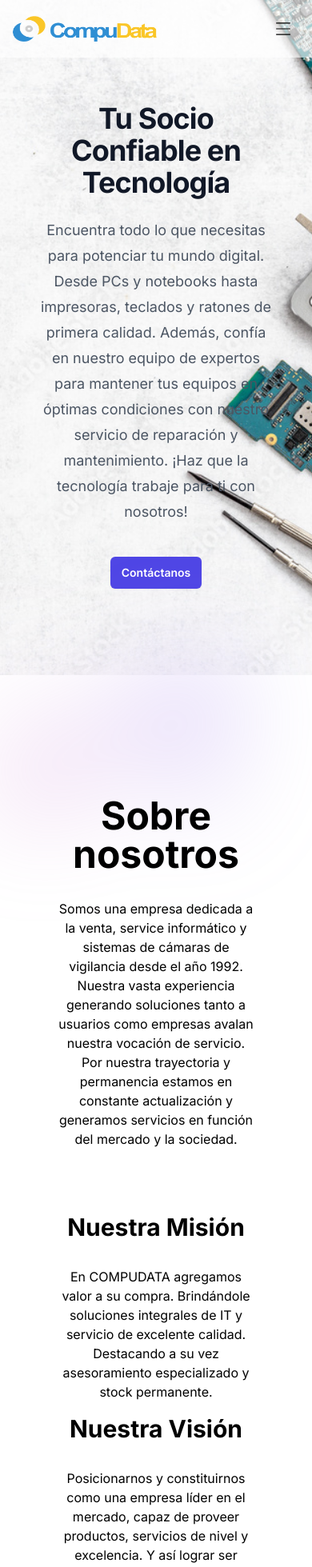
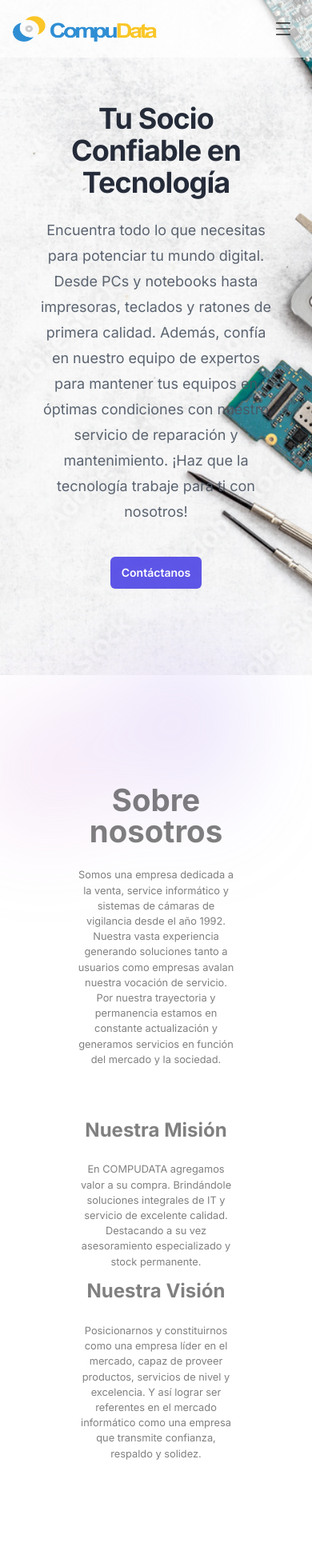
Before and after one commit to mauriciomartinez19/compudata, a Next.js app: page / in a window 390 px wide. Shown: the top 1959 px of the page at 80% size. Built offline with nearby package versions, Linux system fonts and the light colour scheme.

Commit message:
Concept animations landing page

```diff
--- a/src/app/ui/components/Navbar.tsx
+++ b/src/app/ui/components/Navbar.tsx
@@ -7,7 +7,7 @@ const Navbar = () => {
   const [isOpen, setIsOpen] = useState(false);
   const isHidden = isOpen ? "block" : "hidden";
   return (
-    <nav className="fixed border-gray-200 w-dvw z-10">
+    <nav className="fixed border-gray-200 w-dvw z-10 bg-white">
       <div className="max-w-screen-xl flex flex-wrap items-center justify-between mx-auto p-4">
         <div className="flex items-center">
           <Image
--- a/src/app/ui/globals.css
+++ b/src/app/ui/globals.css
@@ -44,3 +44,113 @@ nav {
     background-color: rgb(255 255 255);
   }
 }
+
+.fade-out {
+  animation: fade-out linear;
+  animation-timeline: view();
+  animation-range: exit -200px;
+}
+
+@keyframes fade-out {
+  from {
+    opacity: 1;
+  }
+  to {
+    opacity: 0;
+  }
+}
+
+.come-in {
+  animation: come-in;
+  animation-timeline: scroll();
+  animation-duration: 1ms;
+  animation-range-start: 0;
+}
+
+@keyframes come-in {
+  0% {
+    transform: translate(0, -150px);
+    opacity: 0.5;
+    scale: .8;
+  }
+  100% {
+    transform: translate(0px, 0px);
+    opacity: 1;
+    scale: 1;
+  }
+}
+
+
+/* .fall p{
+  transform: translateY(-50vh);
+  animation: fall 2s forwards;
+  opacity: 0.3;
+  --baseTime: 0.2s;
+}
+
+.fall div:nth-child(1) {
+  --baseDelay: 0s;
+}
+.fall div:nth-child(2) {
+  --baseDelay: 1.6s;
+}
+.fall div:nth-child(3) {
+  --baseDelay: 3.8s;
+}
+
+.fall p:nth-child(1) {
+  animation-delay: calc(var(--baseTime) * 1 + var(--baseDelay));
+}
+.fall p:nth-child(2) {
+  animation-delay: calc(var(--baseTime) * 2 + var(--baseDelay));
+}
+.fall p:nth-child(3) {
+  animation-delay: calc(var(--baseTime) * 3 + var(--baseDelay));
+}
+.fall p:nth-child(4) {
+  animation-delay: calc(var(--baseTime) * 4 + var(--baseDelay));
+}
+.fall p:nth-child(5) {
+  animation-delay: calc(var(--baseTime) * 5 + var(--baseDelay));
+}
+.fall p:nth-child(6) {
+  animation-delay: calc(var(--baseTime) * 6 + var(--baseDelay));
+}
+.fall p:nth-child(7) {
+  animation-delay: calc(var(--baseTime) * 7 + var(--baseDelay));
+}
+.fall p:nth-child(8) {
+  animation-delay: calc(var(--baseTime) * 8 + var(--baseDelay));
+}
+.fall p:nth-child(9) {
+  animation-delay: calc(var(--baseTime) * 9 + var(--baseDelay));
+}
+.fall p:nth-child(10) {
+  animation-delay: calc(var(--baseTime) * 10 + var(--baseDelay));
+}
+.fall p:nth-child(11) {
+  animation-delay: calc(var(--baseTime) * 11 + var(--baseDelay));
+}
+.fall p:nth-child(12) {
+  animation-delay: calc(var(--baseTime) * 12 + var(--baseDelay));
+}
+.fall p:nth-child(13) {
+  animation-delay: calc(var(--baseTime) * 13 + var(--baseDelay));
+}
+.fall p:nth-child(14) {
+  animation-delay: calc(var(--baseTime) * 14 + var(--baseDelay));
+} */
+
+.fall {
+  transform: translateY(-20vh);
+  animation: fall 1s forwards;
+  opacity: 0.3;
+}
+
+
+@keyframes fall {
+  100% {
+    opacity: 1;
+    transform: translateY(0);
+  }
+}
--- a/src/app/ui/sections/aboutUs/index.tsx
+++ b/src/app/ui/sections/aboutUs/index.tsx
@@ -4,7 +4,7 @@ const AboutUs = ({id}:{id:string}) => {
   return (
     <section className="bg-white w-dvw text-black" id={id}>
       <FancyBackground>
-        <div className="mx-auto max-w-6xl py-24 sm:py-40 lg:py-50 px-12 flex gap-20 flex-col">
+        <div className="mx-auto max-w-6xl py-24 sm:py-40 lg:py-50 px-12 flex gap-20 flex-col come-in">
           <div className="flex gap-8 flex-col">
             <h1 className="text-5xl font-bold text-center">Sobre nosotros</h1>
             <p className=" text-center">
--- a/src/app/ui/sections/heroSection/LeftSide.tsx
+++ b/src/app/ui/sections/heroSection/LeftSide.tsx
@@ -1,7 +1,7 @@
 const LeftSide = () => {
   return (
-    <div className="mx-auto max-w-2xl py-32 sm:py-48 lg:py-56 px-12">
-      <div className="text-center md:text-left">
+    <div className="mx-auto max-w-2xl py-32 sm:py-48 lg:py-56 px-12 fall">
+      <div className="text-center md:text-left fade-out">
         <h1 className="text-4xl font-bold tracking-tight text-gray-900 sm:text-6xl">
           Tu Socio Confiable en Tecnología
         </h1>
```
